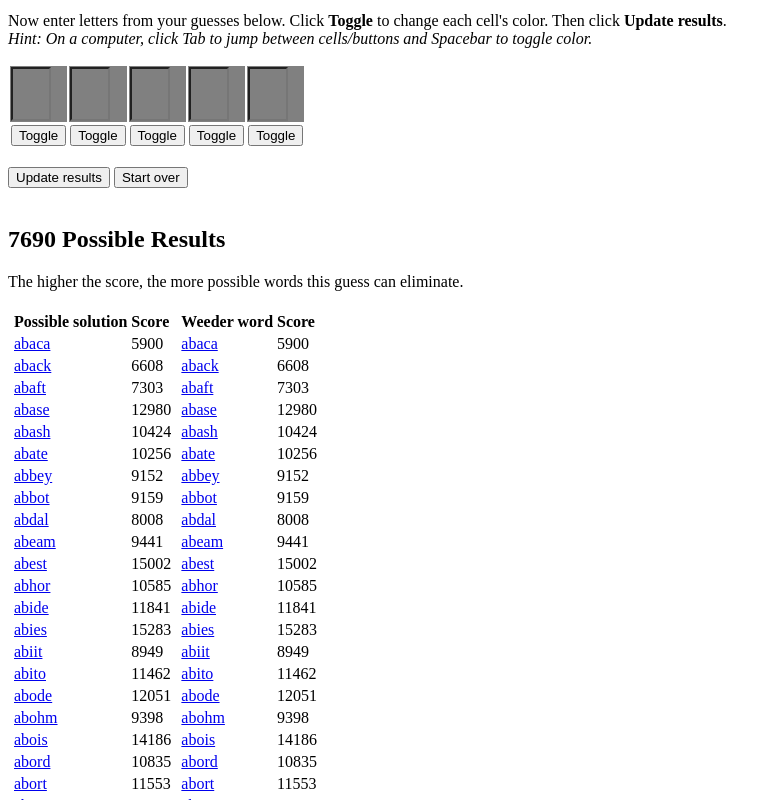
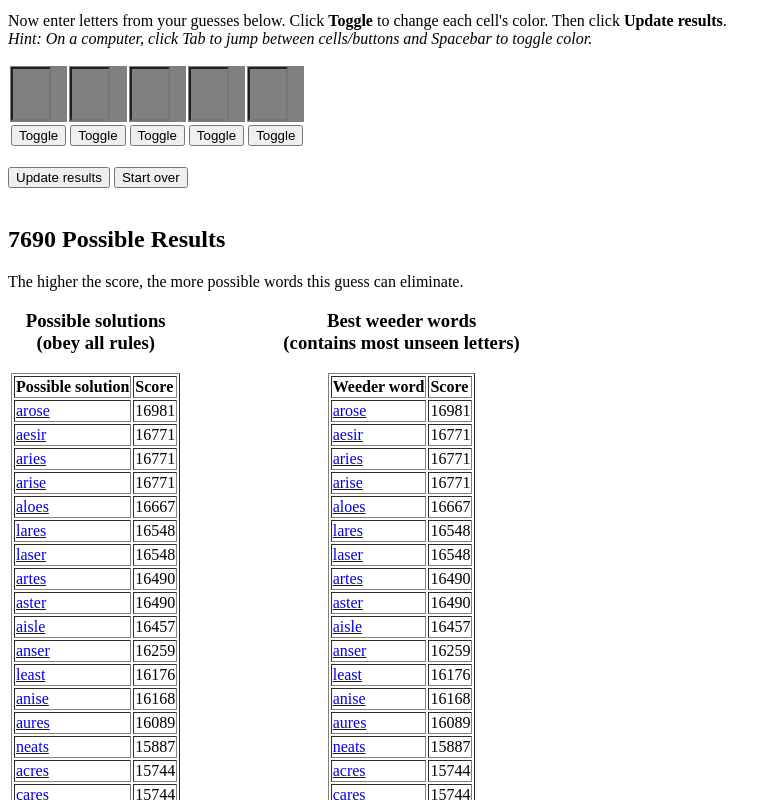
Before and after one commit to benwang93/wordle_solver, a plain HTML site: page index.html in a window 1280 px wide. Shown: the part 300-1100 px from the top of the page, without its empty margins (0-781 px from the left). Drawn offline with Linux system fonts and the light colour scheme.

Commit message:
Working weeder word implementation

```diff
--- /dev/null
+++ b/css/style.css
@@ -0,0 +1,3 @@
+table td, table td * {
+    vertical-align: top;
+}
--- a/index.html
+++ b/index.html
@@ -15,6 +15,7 @@
 
         gtag('config', 'G-24Y68ZD9Y5');
     </script>
+    <link rel="stylesheet" href="css/style.css">
 </head>
 
 <body>
@@ -65,15 +66,23 @@
 
     <table>
         <tr>
-            <td>
-                <table id="outputTable">
-                    <!-- Filtered words go here -->
-                </table>
+            <td style="padding-right: 100px;">
+                <center>
+                    <h3>Possible solutions<br>(obey all rules)</h3>
+
+                    <table id="outputTable" border="1">
+                        <!-- Filtered words go here -->
+                    </table>
+                </center>
             </td>
             <td>
-                <table id="outputTableEliminate">
-                    <!-- Filtered words go here -->
-                </table>
+                <center>
+                    <h3>Best weeder words<br>(contains most unseen letters)</h3>
+
+                    <table id="outputTableEliminate" border="1"></table>
+                        <!-- Filtered words go here -->
+                    </table>
+                </center>
             </td>
         </tr>
     </table>
--- a/scripts/app.js
+++ b/scripts/app.js
@@ -109,6 +109,14 @@ function filterIncorrectGuesses(word) {
 
 function updateWordsTable(wordList, outputTableId, columnName) {
     var outputTable = document.getElementById(outputTableId);
+    outputTable.innerHTML = "";
+
+    // Sort word list by score
+    // TODO: Make this filter selectable (score up/down, alphabetical up/down)
+    wordList.sort((a, b) => {
+        // Sort descending order by score
+        return b.score - a.score;
+    });
 
     // Create table header
     let headerRow = document.createElement('tr');
@@ -121,6 +129,17 @@ function updateWordsTable(wordList, outputTableId, columnName) {
     outputTable.appendChild(headerRow);
 
     // Display filtered results
+    // for (let i = 0; i < 10; i++) {
+    //     let word = wordList[i];
+    //     let row = document.createElement('tr');
+    //     let wordCol = document.createElement('td');
+    //     let scoreCol = document.createElement('td');
+    //     wordCol.innerHTML = '<a href="https://www.dictionary.com/browse/' + word.word + '" target="_blank">' + word.word + '</a>';
+    //     scoreCol.innerHTML = word.score;
+    //     row.appendChild(wordCol);
+    //     row.appendChild(scoreCol);
+    //     outputTable.appendChild(row);
+    // }
     wordList.forEach(function (word) {
         let row = document.createElement('tr');
         let wordCol = document.createElement('td');
@@ -142,8 +161,26 @@ function updatePossibleWords(wordList, charScores) {
 
 // Of the remaining words, what are the unknown letters remaining and how many words can we eliminate, starting with most popular letters
 // Set letters that are already known as 0
+// - wordList: Words of correct length ONLY, don't apply other filters
+// - charScores: scores of letters from real filters
 function updateWeederWords(wordList, charScores) {
     console.log("updateWeederWords");
+
+    // Update charScores to prioritize discovering new words
+    // Don't care whether letters are in the right or wrong place
+        // var filteredLengthWords = words.filter(filterWordLength);
+        // filteredWords = filteredLengthWords.filter(filterDisallowedLetters);
+        // filteredWords = filteredWords.filter(filterRequiredLetters);
+        // filteredWords = filteredWords.filter(filterIncorrectGuesses);
+        // filteredWords = filteredWords.filter(filterKnownLettterPositions);
+    // All previously seen (whether correct or incorrect) letters have a score of 0
+    for (let c of disallowedLetters) {
+        charScores[c] = 0;
+    }
+    for (let c of requiredLetters) {
+        charScores[c] = 0;
+    }
+
     // Calculate score for each word
     var possibleWordScores = calculateWordScores(wordList, charScores);
 
@@ -154,6 +191,8 @@ function updateResults() {
     // Clear out current state
     var lettersToExclude = "";
     var lettersToInclude = "";
+    incorrectGuessesArray = [];
+    correctLetters = [];
 
     for (let c = 0; c < wordLength; c++) {
         incorrectGuessesArray.push([]);
@@ -212,12 +251,8 @@ function updateResults() {
 
         console.log("Originally found " + words.length + " words");
 
-        var outputTable = document.getElementById("outputTable");
-        outputTable.innerHTML = "";
-
         disallowedLetters = lettersToExclude;
         requiredLetters = lettersToInclude;
-
 
         // Grab all 4-letter words that don't end in "s" and append "s"
         console.log("Original num words: " + words.length);
@@ -234,8 +269,8 @@ function updateResults() {
         var words = [...new Set(words)];
         console.log("After unique: " + words.length);
 
-        var filteredWords = words.filter(filterWordLength);
-        filteredWords = filteredWords.filter(filterDisallowedLetters);
+        var filteredLengthWords = words.filter(filterWordLength);
+        filteredWords = filteredLengthWords.filter(filterDisallowedLetters);
         filteredWords = filteredWords.filter(filterRequiredLetters);
         filteredWords = filteredWords.filter(filterIncorrectGuesses);
         filteredWords = filteredWords.filter(filterKnownLettterPositions);
@@ -260,7 +295,7 @@ function updateResults() {
 
         // Of the remaining words, what are the unknown letters remaining and how many words can we eliminate, starting with most popular letters
         // Set letters that are already known as 0
-        updateWeederWords(filteredWords, charCounts);
+        updateWeederWords(filteredLengthWords, charCounts);
     }
     req.open('GET', './wordlist.txt');
     req.send();
```
